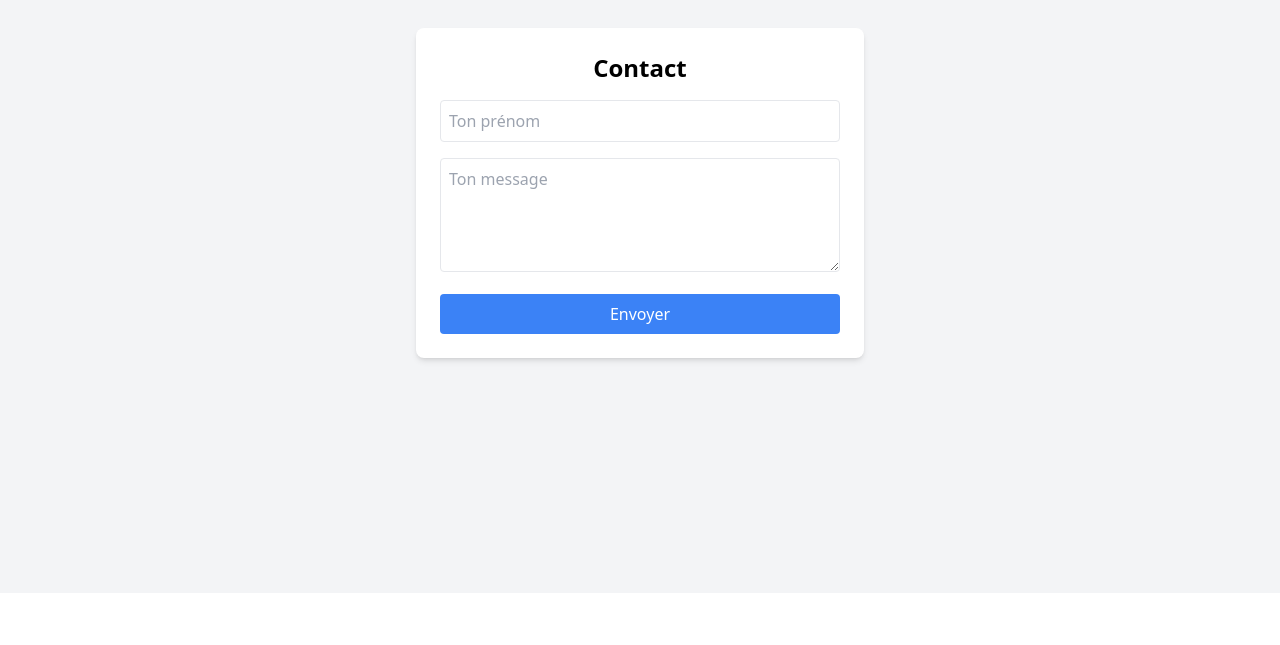
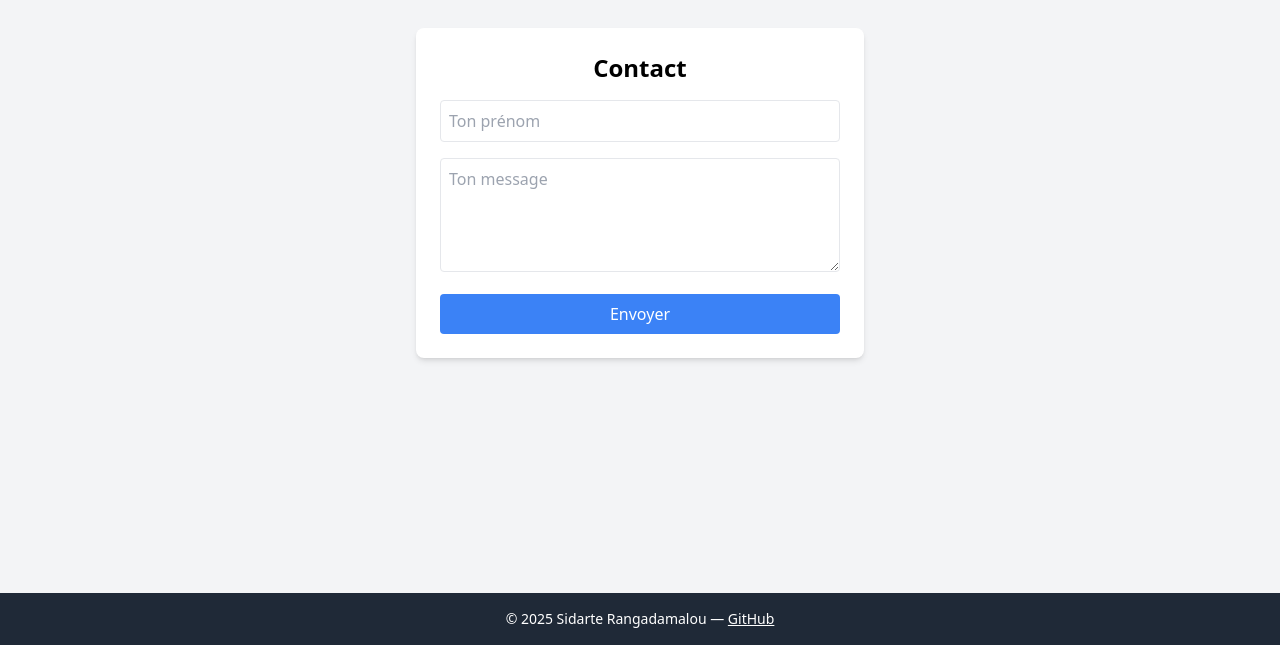
Before and after one commit to RSidarte/mini-site-rvt, a React (Vite) app: page / in a window 1280 px wide. Shown: the part 2687-3332 px from the top of the page. Before the commit the page ends 3280 px from the top, so only its background shows below. Built offline with nearby package versions, Linux system fonts and the light colour scheme.

Commit message:
🚀 mini site React Footer.jsx added

```diff
--- a/src/App.jsx
+++ b/src/App.jsx
@@ -15,6 +15,7 @@ function App() {
         <Team />
         <Contact />
       </main>
+      <Footer />
     </>
   );
 }
```
